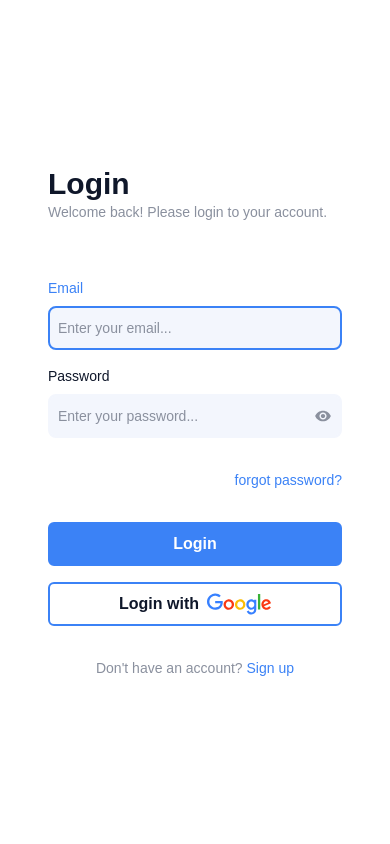
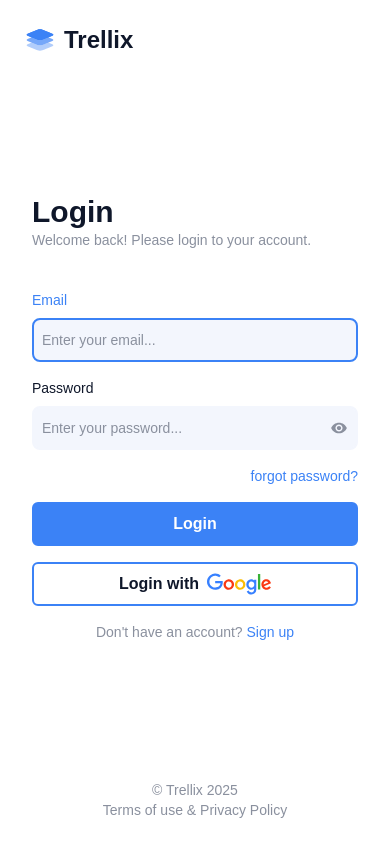
Before and after one commit to MuzaffarShaikh0201/trellix-frontend, a React (Vite) app: page / in a window 390 px wide. Built offline with nearby package versions, Linux system fonts and the light colour scheme.

Commit message:
Added header and fotter in login page for md devices

```diff
--- a/src/pages/login.tsx
+++ b/src/pages/login.tsx
@@ -53,9 +53,15 @@ const Login = () => {
 					</div>
 				</div>
 			</div>
-			<div className="bg-background-secondary h-full w-full md:w-[30%] flex justify-center items-center p-4">
-				<div className="flex flex-col justify-center items-center w-full p-4">
-					<div className="flex flex-col justify-center items-start w-full p-4 mb-2">
+			<div className="bg-background-secondary h-full w-full md:w-[30%] flex flex-col md:justify-center justify-between items-center p-4">
+				<div className="md:hidden flex justify-start items-center w-full p-2 gap-2">
+					<img src="/layers.svg" alt="Logo" className="w-8 h-8" />
+					<h1 className="text-2xl font-bold text-text-primary">
+						Trellix
+					</h1>
+				</div>
+				<div className="flex flex-col justify-center items-center w-full md:p-4 p-2">
+					<div className="flex flex-col justify-center items-start w-full md:p-4 p-2 mb-2">
 						<h1 className="text-3xl font-bold text-text-primary">
 							Login
 						</h1>
@@ -63,7 +69,7 @@ const Login = () => {
 							Welcome back! Please login to your account.
 						</p>
 					</div>
-					<div className="w-full flex flex-col justify-center items-start p-4 gap-4 mt-4">
+					<div className="w-full flex flex-col justify-center items-start md:p-4 p-2 gap-4 mt-4">
 						<FormField
 							title="Email"
 							placeholder="Enter your email..."
@@ -83,7 +89,7 @@ const Login = () => {
 							) => setPassword(e.target.value)}
 						/>
 					</div>
-					<div className="w-full flex justify-end items-center p-4">
+					<div className="w-full flex justify-end items-center md:p-4 p-2">
 						<a
 							href="#"
 							className="text-sm text-primary hover:underline"
@@ -91,7 +97,7 @@ const Login = () => {
 							forgot password?
 						</a>
 					</div>
-					<div className="w-full flex flex-col gap-4 justify-center items-center p-4">
+					<div className="w-full flex flex-col gap-4 justify-center items-center md:p-4 p-2">
 						<Button
 							title="Login"
 							fill={true}
@@ -106,7 +112,7 @@ const Login = () => {
 							disabled={false}
 						/>
 					</div>
-					<div className="w-full flex justify-center items-center p-4">
+					<div className="w-full flex justify-center items-center md:p-4 p-2">
 						<p className="text-sm text-text-secondary">
 							Don't have an account?{" "}
 							<a
@@ -118,6 +124,17 @@ const Login = () => {
 						</p>
 					</div>
 				</div>
+				<div className="self-end w-full md:hidden flex flex-col justify-center items-center p-2">
+					<p className="text-sm text-text-secondary">
+						&copy; Trellix 2025
+					</p>
+					<a
+						href="#"
+						className="text-sm text-text-secondary hover:underline"
+					>
+						Terms of use & Privacy Policy
+					</a>
+				</div>
 			</div>
 		</div>
 	);
```
